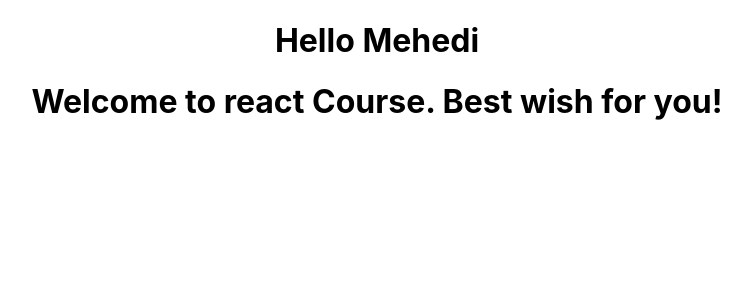
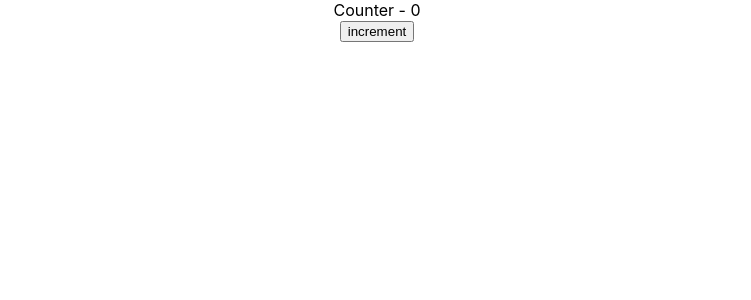
Before and after one commit to mehedimahid/React-JS, a React (Create React App) app in the folder my-app/: page / in a window 1280 px wide. Shown: the top 300 px of the page, without its empty margins (263-1014 px from the left). Built offline with nearby package versions, Linux system fonts and the light colour scheme.

Commit message:
SET Method

```diff
--- a/my-app/src/App.js
+++ b/my-app/src/App.js
@@ -1,14 +1,18 @@
 
 import './App.css';
-// import Hello from './component/Hello';
-import { Hello } from './component/Hello';
+// import logo from './logo.svg'
+import Hello from './component/Hello';
+// import { Hello } from './component/Hello';
 import Welcome from './component/Welcome';
+import Hellojsx from './component/whyJSX';
+import Withoutjsx from './component/whyJSX';
+import Message from './component/Message';
+import Counter from './component/Counter';
 
 function App() {
   return (
     <div className="App">
-      <Hello />
-      <Welcome/>
+      <Counter/>
     </div>
   );
 }
--- /dev/null
+++ b/my-app/src/component/Counter.js
@@ -0,0 +1,27 @@
+import React, { Component } from 'react'
+
+class Counter extends Component {
+constructor(props) {
+  super(props)
+
+  this.state = {
+     count: 0
+  }
+}
+
+   increment() {
+      this.setState({
+         count: this.state.count +1
+   })
+}
+  render() {
+    return (
+      <div>
+          <div> Counter - {this.state.count}</div>
+          <button onClick={() => this.increment()}> increment</button>
+      </div>
+    )
+  }
+}
+
+export default Counter
--- a/my-app/src/component/Hello.js
+++ b/my-app/src/component/Hello.js
@@ -7,5 +7,14 @@ import React from "react";
 //    return <h1>Hello Mehedi </h1>
 // }
 
-export const Hello = () =><h1>Hello Mehedi </h1>
-// export default hello
+const Hello = (props) => {
+   return (
+      <div>
+         <h1>Hello {props.name} as a {props.heroName} </h1>
+         {props.children}
+      </div>
+   )
+}
+export default Hello
+
+///tutorial number 9
--- /dev/null
+++ b/my-app/src/component/Message.js
@@ -0,0 +1,29 @@
+
+import React, { Component } from 'react'
+
+class Message extends Component {
+   constructor() {
+      super()
+      this.state = {
+         message: 'Welcome visitor'
+      }
+   }
+   changeMessage() {
+      this.setState ({
+      message : 'Thank you for subcribing'
+   })
+}
+
+  render(){
+    return (
+       <div>
+          <h1>{this.state.message}</h1>
+          <button onClick={() => this.changeMessage()}>Subcribe</button>
+     </div>
+    )
+  }
+}
+
+export default Message
+
+//tutorial number 10
--- a/my-app/src/component/Welcome.js
+++ b/my-app/src/component/Welcome.js
@@ -5,7 +5,11 @@ import React, { Component } from 'react'
 
 class Welcome extends Component {
   render(){
-   return <h1>Welcome to react Course. Best wish for you!</h1>
+    return (
+      <h1>Welcome {this.props.name}
+        also know as {this.props.heroName}
+      </h1>
+    )
   }
 }
 
--- /dev/null
+++ b/my-app/src/component/whyJSX.js
@@ -0,0 +1,18 @@
+import React  from "react";
+//with JSX
+
+// const Hellojsx =() => {
+//    return (
+//       <div className: 'dummyClass'>
+//          <h1>hello Mehedi</h1>
+//       </div>
+//    )
+// }
+// export default Hellojsx
+// //without JSX
+const Withoutjsx =() => {
+   return (
+      React.createElement('div', {id: 'testId', className: 'dummyClass'}, React.createElement('h1', null, 'hello Mehedi'))
+   )
+}
+export default Withoutjsx
```
